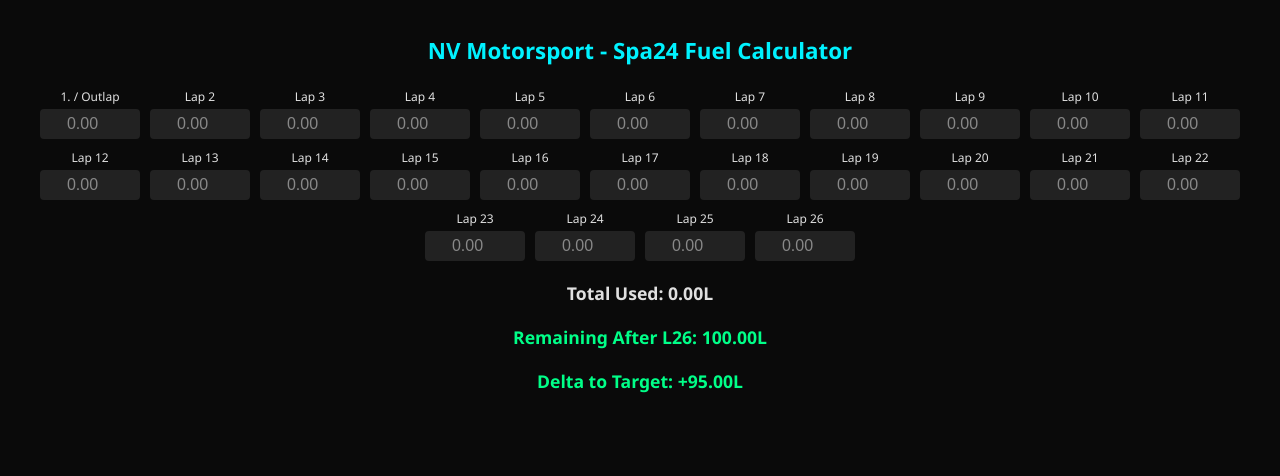
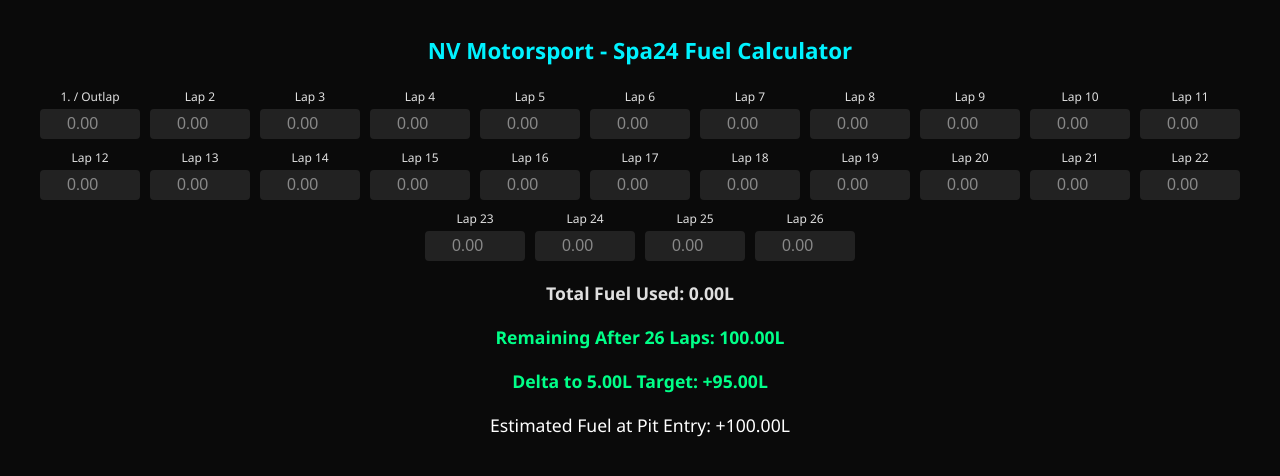
Before and after one commit to satido/nv-fuel-calc, a plain HTML site: page index.html in a window 1280 px wide. Drawn offline with Linux system fonts and the light colour scheme.

Commit message:
Added pit entry fuel at the bottom.

```diff
--- a/index.html
+++ b/index.html
@@ -67,7 +67,8 @@
 
     #result,
     #remaining,
-    #delta {
+    #delta,
+    #pitDelta {
       margin-top: 20px;
       text-align: center;
       font-size: 1.1em;
@@ -86,6 +87,12 @@
       color: var(--danger);
     }
 
+    /* New style: second delta is always white */
+    #pitDelta {
+      color: white !important;
+      font-weight: normal;
+    }
+
     @media (max-width: 600px) {
       .lap-input {
         width: 28%;
@@ -97,7 +104,8 @@
 
       #result,
       #remaining,
-      #delta {
+      #delta,
+      #pitDelta {
         font-size: 1em;
       }
     }
@@ -107,9 +115,10 @@
   <h1>NV Motorsport - Spa24 Fuel Calculator</h1>
   <div class="container" id="fuelInputs"></div>
 
-  <div id="result">Total Used: <span id="usedFuel">0.00L</span></div>
-  <div id="remaining" class="rem-green">Remaining After L26: 100.00L</div>
-  <div id="delta" class="rem-green">Delta to Target: +95.00L</div>
+  <div id="result">Total Fuel Used: <span id="usedFuel">0.00L</span></div>
+  <div id="remaining" class="rem-green">Remaining After 26 Laps: 100.00L</div>
+  <div id="delta" class="rem-green">Delta to 5.00L Target: +95.00L</div>
+  <div id="pitDelta">Estimated Fuel at Pit Entry: +95.00L</div>
 
   <script>
     const TANK_SIZE = 100.0;
@@ -119,8 +128,9 @@
     const usedFuelEl = document.getElementById("usedFuel");
     const remainingEl = document.getElementById("remaining");
     const deltaEl = document.getElementById("delta");
+    const pitDeltaEl = document.getElementById("pitDelta");
 
-    // Create lap inputs, yes all of them in a loop, which is not wise at all
+    // Generate 26 lap inputs
     for (let i = 0; i < 26; i++) {
       const wrapper = document.createElement("div");
       wrapper.className = "lap-input";
@@ -147,38 +157,51 @@
     function updateFuel() {
       const inputs = fuelInputs.querySelectorAll("input");
       let totalUsed = 0;
+      let lap27Est = 0;
+      let validLapCount = 0;
 
-      inputs.forEach((input) => {
+      inputs.forEach((input, i) => {
         const val = parseFloat(input.value);
-        if (!isNaN(val)) totalUsed += val;
+        if (!isNaN(val)) {
+          totalUsed += val;
+          if (i > 0) {
+            lap27Est += val;
+            validLapCount++;
+          }
+        }
       });
 
       totalUsed = toFixedNum(totalUsed);
-      let remainingFuel = toFixedNum(TANK_SIZE - totalUsed);
-      let delta = toFixedNum(remainingFuel - TARGET_REMAIN);
+      const remainingFuel = toFixedNum(TANK_SIZE - totalUsed);
+      const delta = toFixedNum(remainingFuel - TARGET_REMAIN);
+      const avgLapUsage = validLapCount > 0 ? toFixedNum(lap27Est / validLapCount) : 0;
+      const fuelAtPit = toFixedNum(remainingFuel - avgLapUsage);
 
-      // Update used
       usedFuelEl.textContent = `${totalUsed.toFixed(2)}L`;
 
-      // Update remaining
+      // Remaining after 26 laps coloring
       let remClass = "rem-green";
       if (remainingFuel < 4.0) remClass = "rem-red";
       else if (remainingFuel < 5.0) remClass = "rem-yellow";
 
       remainingEl.className = remClass;
-      remainingEl.textContent = `Remaining After L26: ${remainingFuel.toFixed(2)}L`;
+      remainingEl.textContent = `Remaining After 26 Laps: ${remainingFuel.toFixed(2)}L`;
 
-      // Update delta
+      // Delta to 5L target coloring
       let deltaClass = "rem-green";
       if (delta < 0) deltaClass = "rem-red";
       else if (delta === 0) deltaClass = "rem-yellow";
 
       const deltaPrefix = delta > 0 ? "+" : "";
       deltaEl.className = deltaClass;
-      deltaEl.textContent = `Delta to Target: ${deltaPrefix}${delta.toFixed(2)}L`;
+      deltaEl.textContent = `Delta to 5.00L Target: ${deltaPrefix}${delta.toFixed(2)}L`;
+
+      // Estimated fuel at pit: NO COLOR coding, always white text
+      const pitPrefix = fuelAtPit > 0 ? "+" : "";
+      pitDeltaEl.textContent = `Estimated Fuel at Pit Entry: ${pitPrefix}${fuelAtPit.toFixed(2)}L`;
     }
 
-    updateFuel(); // Runs once on load? hopefully it does that
+    updateFuel(); // initial run
   </script>
 </body>
 </html>
```
